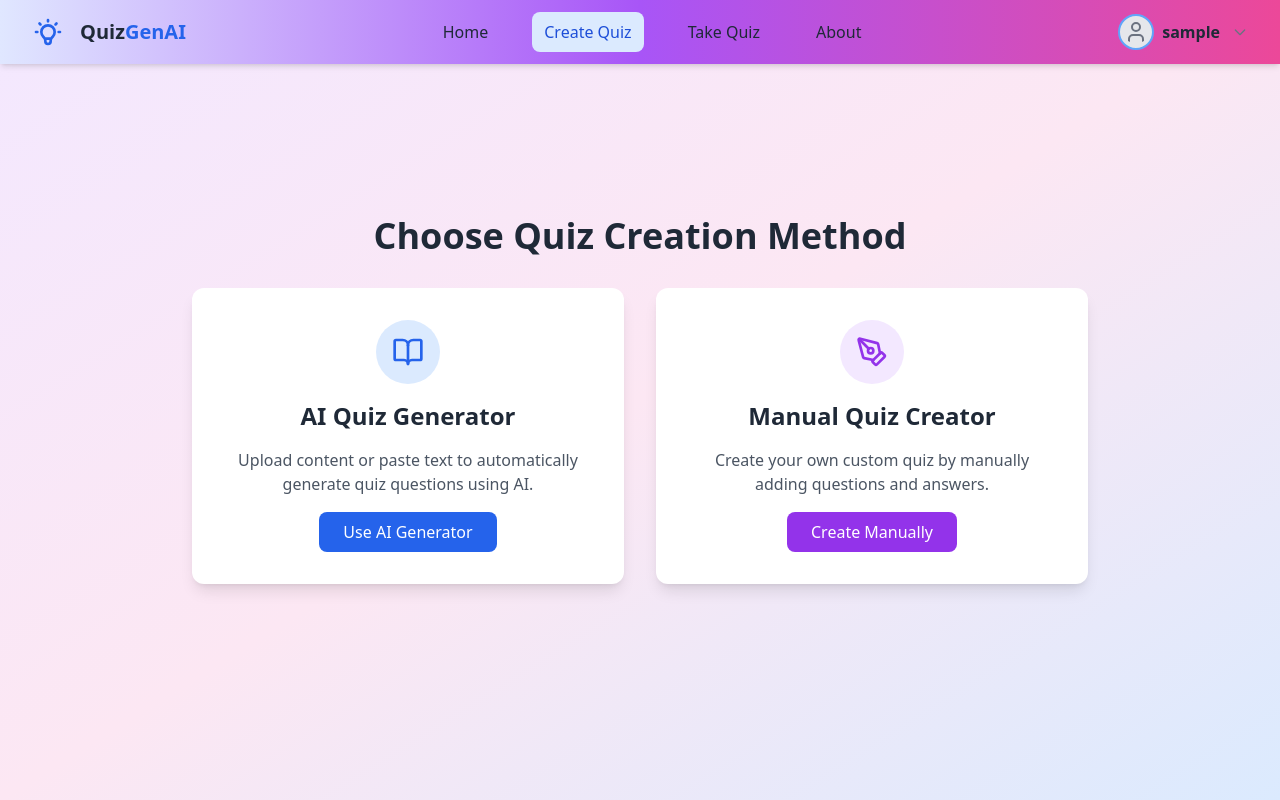
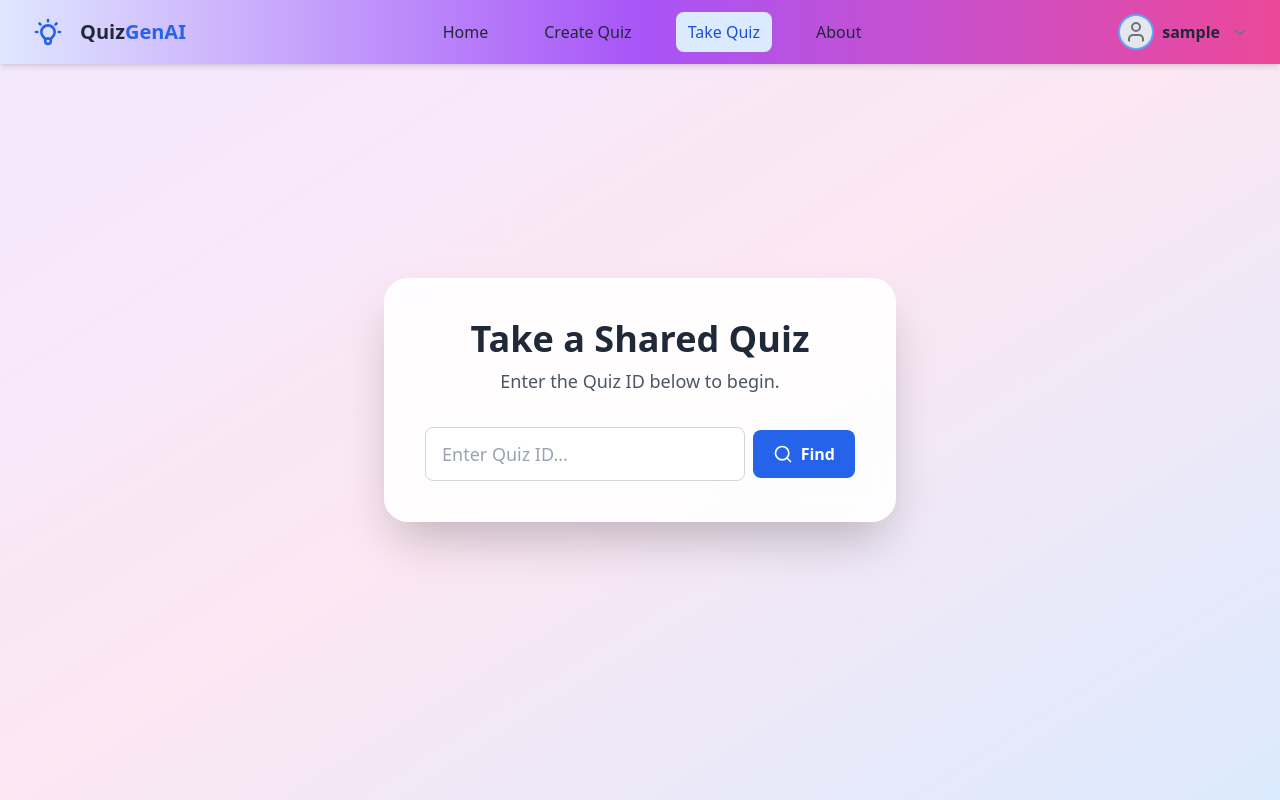
Before and after one commit to rajbhai129/QuizGenAI, a React (Create React App) app in the folder quiz-app/: page /take in a window 1280 px wide. Before the commit this address led to /create. Shown: the top 800 px of the page. Built offline with nearby package versions, Linux system fonts and the light colour scheme; no server answers; sample sign-in values are in the browser's storage.

Commit message:
take quiz

```diff
--- a/quiz-app/src/components/QuizTaking.jsx
+++ b/quiz-app/src/components/QuizTaking.jsx
@@ -1,83 +1,46 @@
-import React, { useEffect, useState } from 'react';
-import { useQuiz } from '../context/QuizContext';
+import React, { useState } from 'react';
 import { useNavigate } from 'react-router-dom';
+import { Search } from 'lucide-react';
 
 const QuizTaking = () => {
-  const { quizData, setUserAnswers } = useQuiz(); // <-- use quizData
-  const [responses, setResponses] = useState({});
+  const [quizId, setQuizId] = useState('');
   const navigate = useNavigate();
 
-  // Redirect to /create if quiz is not loaded
-  useEffect(() => {
-    if (!quizData || quizData.length === 0) {
-      navigate('/create');
+  const handleFindQuiz = () => {
+    if (quizId.trim()) {
+      navigate(`/take/${quizId.trim()}`);
     }
-  }, [quizData, navigate]);
-
-  const handleChange = (index, option) => {
-    const question = quizData[index];
-    const isMultiple = question.type === "multiple";
-    setResponses((prev) => {
-      const current = prev[index] || [];
-      if (isMultiple) {
-        const updated = current.includes(option)
-          ? current.filter((o) => o !== option)
-          : [...current, option];
-        return { ...prev, [index]: updated };
-      } else {
-        return { ...prev, [index]: [option] };
-      }
-    });
-  };
-
-  const handleSubmit = () => {
-    setUserAnswers(responses);
-    navigate('/result');
   };
 
   return (
-    <div className="p-6 max-w-4xl mx-auto">
-      <h2 className="text-2xl font-bold mb-6">Take Quiz</h2>
-      {quizData && quizData.length > 0 ? (
-        quizData.map((q, index) => (
-          <div key={index} className="mb-6">
-            <h3 className="font-semibold mb-2">
-              {index + 1}. {q.question}
-            </h3>
-            {q.options.map((opt, i) => {
-              const optionLabel =
-                opt.match(/^[a-d]\)/i)?.[0] || String.fromCharCode(97 + i) + ')';
-              return (
-                <div key={i} className="ml-4">
-                  <label>
-                    <input
-                      type={q.type === "multiple" ? 'checkbox' : 'radio'} // Changed to use q.type
-                      name={`question-${index}`}
-                      value={optionLabel}
-                      checked={responses[index]?.includes(optionLabel)}
-                      onChange={() => handleChange(index, optionLabel)}
-                      className="mr-2"
-                    />
-                    {opt}
-                  </label>
-                </div>
-              );
-            })}
-          </div>
-        ))
-      ) : (
-        <p>No quiz loaded.</p>
-      )}
-      {quizData && quizData.length > 0 && (
-        <div className="text-center">
+    <div className="min-h-screen bg-gradient-to-br from-purple-100 via-pink-100 to-blue-100 flex items-center justify-center px-4">
+      <div className="w-full max-w-lg bg-white/90 backdrop-blur-md rounded-3xl shadow-2xl p-8 sm:p-10 border border-white text-center">
+        <h1 className="text-3xl sm:text-4xl font-bold text-gray-800 mb-2">Take a Shared Quiz</h1>
+        <p className="text-gray-600 mb-8 text-lg">Enter the Quiz ID below to begin.</p>
+
+        <form
+          onSubmit={(e) => {
+            e.preventDefault();
+            handleFindQuiz();
+          }}
+          className="flex items-center gap-2"
+        >
+          <input
+            type="text"
+            value={quizId}
+            onChange={(e) => setQuizId(e.target.value)}
+            placeholder="Enter Quiz ID..."
+            className="flex-1 w-full border border-gray-300 rounded-lg px-4 py-3 focus:outline-none focus:ring-2 focus:ring-blue-400 transition text-lg"
+          />
           <button
-            onClick={handleSubmit}
-            className="bg-green-600 text-white px-6 py-3 rounded hover:bg-green-700"
+            type="submit"
+            className="px-5 py-3 bg-blue-600 text-white rounded-lg hover:bg-blue-700 transition flex items-center justify-center gap-2 font-semibold"
           >
-            Submit Quiz
+            <Search size={20} />
+            Find
           </button>
-        </div>
-      )}
+        </form>
+      </div>
     </div>
   );
 };
```
